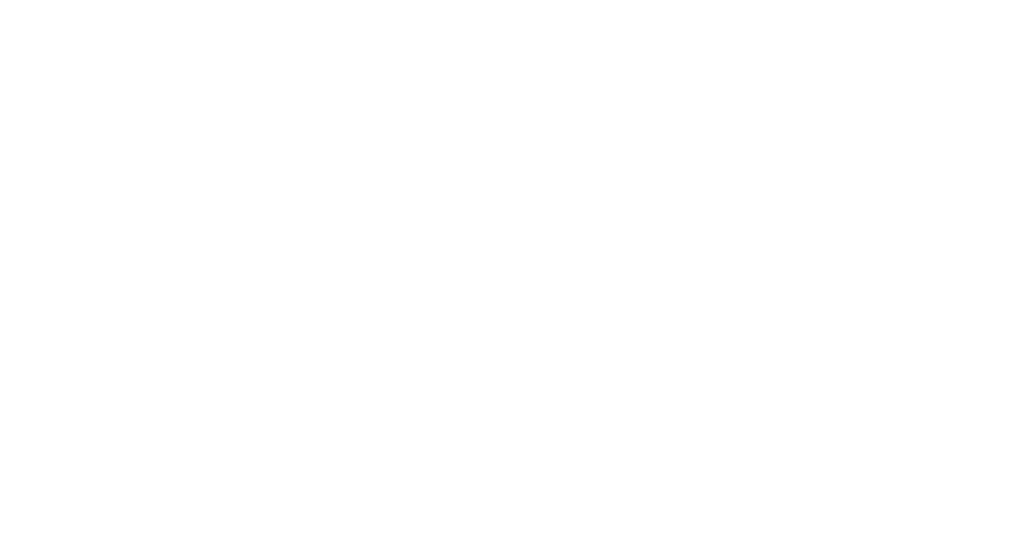
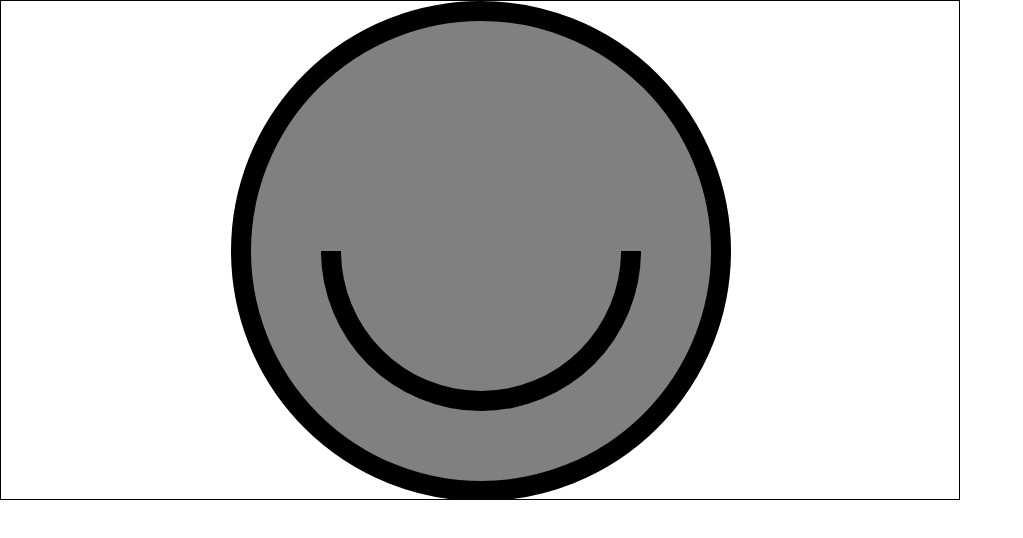
Before and after one commit to fogelo/charts, a React (Create React App) app: page / in a window 1280 px wide. Shown: the top 538 px of the page, without its empty margins (0-1023 px from the left). Built offline with nearby package versions, Linux system fonts and the light colour scheme.

Commit message:
face part and change readme

```diff
--- a/src/App.css
+++ b/src/App.css
@@ -11,16 +11,16 @@
 /*    text-anchor: end;*/
 /*}*/
 
-svg {
-    display: block;
-    width: 100%;
-    height: 300px;
-    background: #f7f7f7;
-    overflow: visible;
-}
-svg rect.selection {
-    stroke: none;
-}
-.wrapper16 {
-    padding: 0 50px;
-}
+/*svg {*/
+/*    display: block;*/
+/*    width: 100%;*/
+/*    height: 300px;*/
+/*    background: #f7f7f7;*/
+/*    overflow: visible;*/
+/*}*/
+/*svg rect.selection {*/
+/*    stroke: none;*/
+/*}*/
+/*.wrapper16 {*/
+/*    padding: 0 50px;*/
+/*}*/
--- /dev/null
+++ b/src/charts/FreeCodeCamp/FreeCodeCamp.scss
@@ -0,0 +1,3 @@
+.free-code-camp-svg {
+  border: 1px solid;
+}
--- a/src/charts/FreeCodeCamp/FreeCodeCamp.tsx
+++ b/src/charts/FreeCodeCamp/FreeCodeCamp.tsx
@@ -1,10 +1,52 @@
 import React from 'react';
+import "./FreeCodeCamp.scss"
+import * as d3 from "d3"
+import {PieArcDatum} from "d3";
+
 
 const FreeCodeCamp = () => {
+    const width = 960
+    const height = 500
+    const centerX = width / 2
+    const centerY = height / 2
+    const strokeWidth = 20
+    const eyeOffsetX = 90
+    const eyeOffsetY = 100
+    const eyeRadius = 40
+    const mouthWidth = 20
+    const mouthRadius = 140
+
+
+    const mouthArc = d3.arc()
+        .innerRadius(mouthRadius)
+        .outerRadius(mouthRadius+mouthWidth)
+        .startAngle(Math.PI / 2)
+        .endAngle(3 / 2 * Math.PI);
+
+
     return (
-        <div>
-
-        </div>
+        <svg className={"free-code-camp-svg"} width={width} height={height}>
+            <g transform={`translate(${centerX}, ${centerY})`}>
+                <circle
+                    r={centerY - strokeWidth / 2}
+                    fill={"grey"}
+                    stroke={"black"}
+                    strokeWidth={strokeWidth}
+                />
+                {/*<circle*/}
+                {/*    cx={-eyeOffsetX}*/}
+                {/*    cy={-eyeOffsetY}*/}
+                {/*    r={eyeRadius}*/}
+                {/*/>*/}
+                {/*<circle*/}
+                {/*    cx={+eyeOffsetX}*/}
+                {/*    cy={-eyeOffsetY}*/}
+                {/*    r={eyeRadius}*/}
+                {/*/>*/}
+                {/*@ts-ignore*/}
+                <path d={mouthArc()}/>
+            </g>
+        </svg>
     );
 };
 
```
Also changed, not shown: 1 other file (tests, documents, lock files or other folders).
